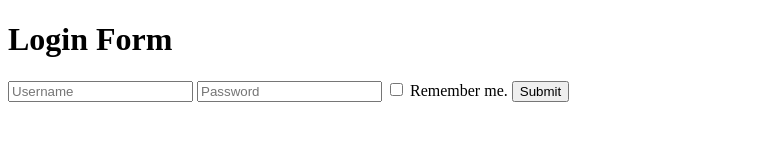
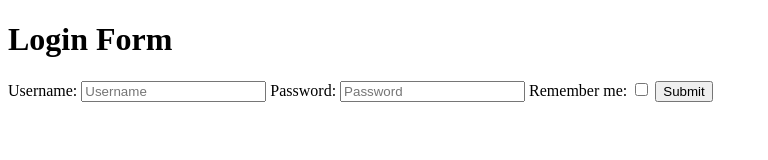
Before and after one commit to acciojob/remember-me-login-form-chouhanvikash, a website: page main.html in a window 1280 px wide. Shown: the whole page, without its empty margins (0-768 px from the left). Drawn offline with Linux system fonts and the light colour scheme.

Commit message:
created a submission

```diff
--- a/main.html
+++ b/main.html
@@ -7,19 +7,21 @@
 	<form>
   <h1>Login Form</h1>
 
+  <label for="username">Username:</label>
   <input type="text" id="username" placeholder="Username">
+
+  <label for="password">Password:</label>
   <input type="password" id="password" placeholder="Password">
 
-		<label>
+  <label for="checkbox">Remember me:</label>
   <input type="checkbox" id="checkbox">
-			Remember me.
-		</label>
 
-		<!-- removed the comma and set correct type -->
-		<button id="submit" value="submit" type="submit">Submit</button>
-		<!-- add type="button" so it doesn't submit form -->
+  <!-- ✅ Corrected -->
+  <input type="submit" id="submit" value="Submit">
+
   <button id="existing" type="button" style="display:none;">Login as existing user</button>
 </form>
+
 
 	<script type="text/javascript" src="./script.js"></script>
 </body>
```
Lines whose indentation alone changed are shown as unchanged.
